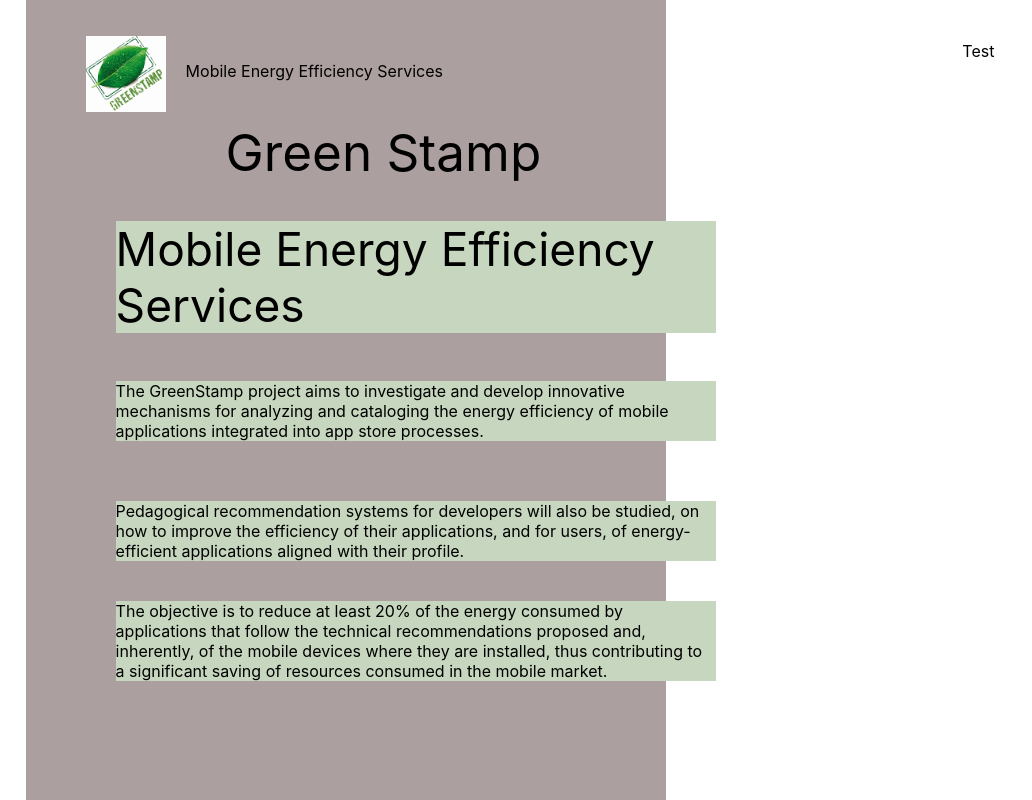
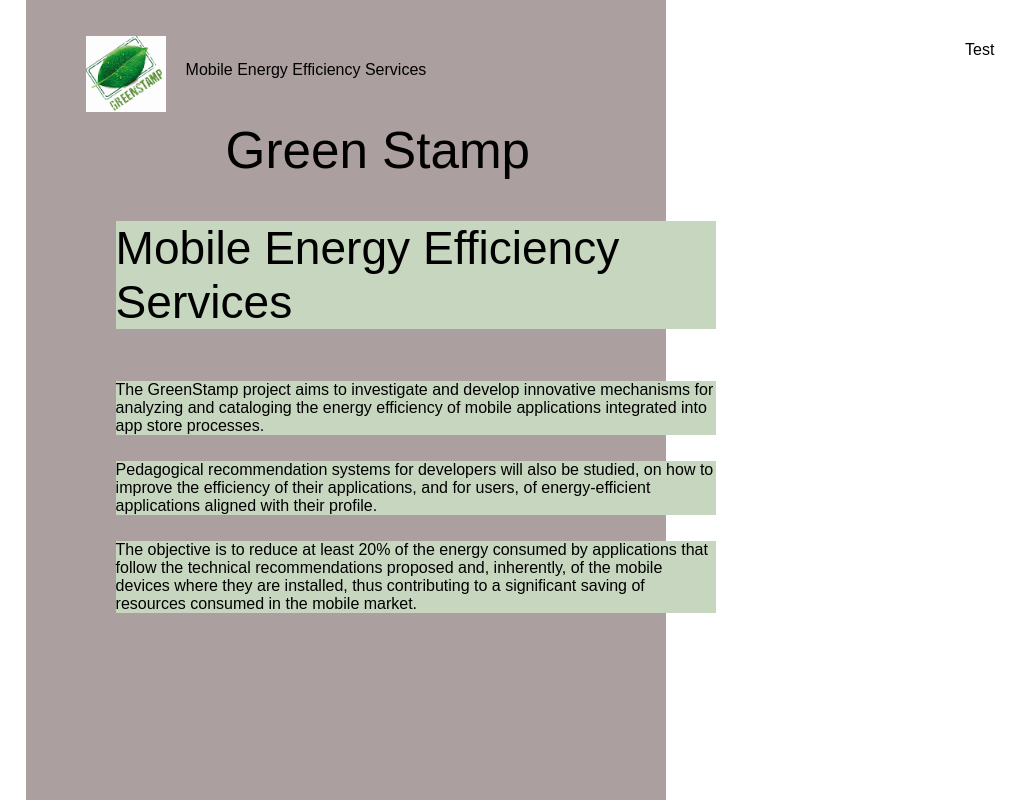
Before and after one commit to caixa-magica-software/greenstamp-web, a React (Create React App) app: page / in a window 1280 px wide. Shown: the whole page, without its empty margins (0-1032 px from the left). Built offline with nearby package versions, Linux system fonts and the light colour scheme; no server answers.

Commit message:
Adjusted the greenstamp info boxes and changed the home page font

```diff
--- a/src/components/HomePageContent.module.css
+++ b/src/components/HomePageContent.module.css
@@ -3,6 +3,9 @@
   left: 2%;
   width: 50%;
   height: 100%;
+
+  font-family: Arial, sans-serif;
+
   background-color: rgb(172, 159, 159);
 }
 
@@ -54,7 +57,7 @@
 .info2 {
   position: absolute;
   width: 600px;
-  top: 485px;
+  top: 445px;
   left: 90px;
 
   text-align: left;
@@ -65,7 +68,7 @@
 .info3 {
   position: absolute;
   width: 600px;
-  top: 585px;
+  top: 525px;
   left: 90px;
 
   text-align: left;
@@ -78,6 +81,8 @@
   right: 2%;
   width: 50%;
   height: 100%;
+
+  font-family: Arial, sans-serif;
 }
 
 .results {
```
